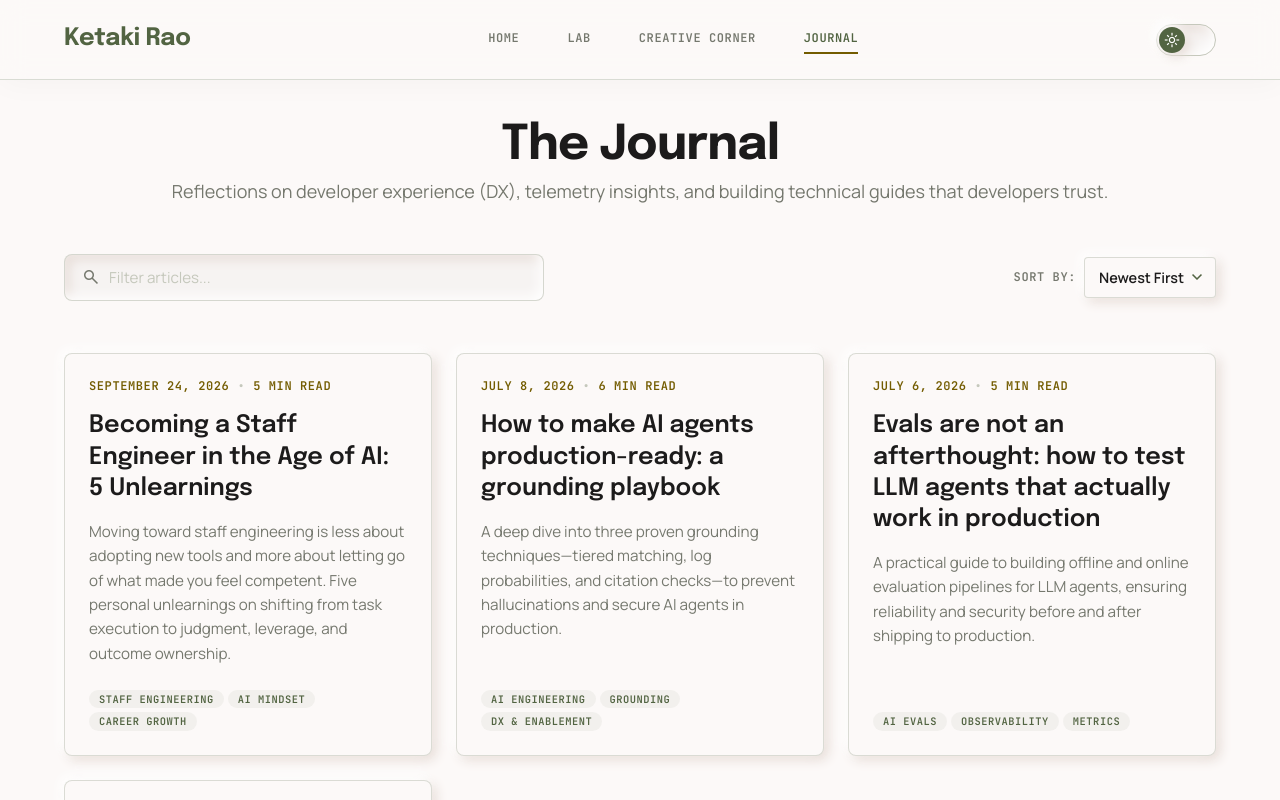
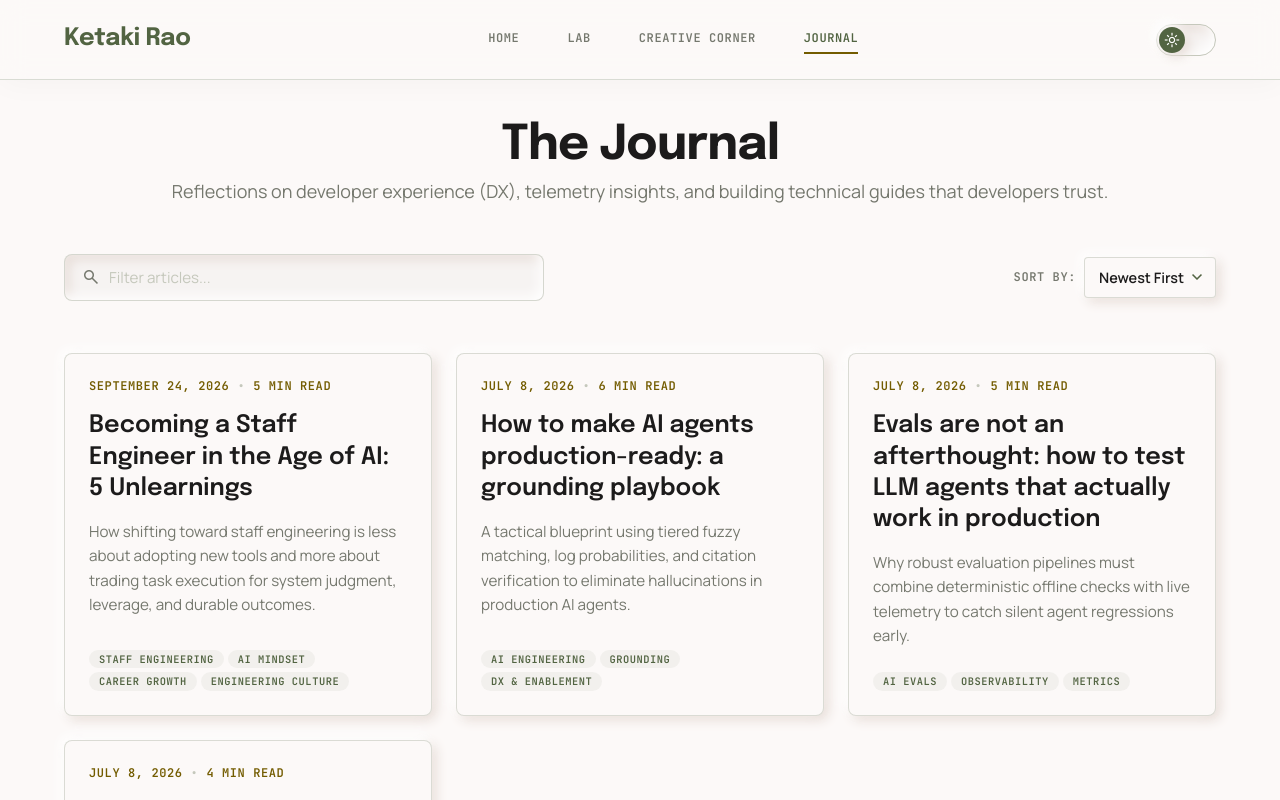
Before and after one commit to ketakisrao/ketakisrao.github.io, an Angular app: page /journal in a window 1280 px wide. Shown: the top 800 px of the page. Built offline with nearby package versions, Linux system fonts and the light colour scheme.

Commit message:
Use constants

```diff
--- /dev/null
+++ b/src/app/pages/blog/blog-posts.data.ts
@@ -0,0 +1,53 @@
+export interface BlogPostMeta {
+  slug: string;
+  title: string;
+  category: string;
+  date: string;
+  readTime: string;
+  summary: string;
+  excerpt: string;
+  tags: string[];
+}
+
+export const JOURNAL_POSTS_DATA: BlogPostMeta[] = [
+  {
+    slug: 'ai-accelerating-path-to-staff-engineer',
+    title: 'Becoming a Staff Engineer in the Age of AI: 5 Unlearnings',
+    category: 'Staff Engineering & AI',
+    date: 'September 24, 2026',
+    readTime: '5 min read',
+    summary: 'How shifting toward staff engineering is less about adopting new tools and more about trading task execution for system judgment, leverage, and durable outcomes.',
+    excerpt: 'How shifting toward staff engineering is less about adopting new tools and more about trading task execution for system judgment, leverage, and durable outcomes.',
+    tags: ['Staff Engineering', 'AI Mindset', 'Career Growth', 'Engineering Culture']
+  },
+  {
+    slug: 'making-ai-agents-production-ready',
+    title: 'How to make AI agents production-ready: a grounding playbook',
+    category: 'AI Engineering & DX',
+    date: 'July 8, 2026',
+    readTime: '6 min read',
+    summary: 'A tactical blueprint using tiered fuzzy matching, log probabilities, and citation verification to eliminate hallucinations in production AI agents.',
+    excerpt: 'A tactical blueprint using tiered fuzzy matching, log probabilities, and citation verification to eliminate hallucinations in production AI agents.',
+    tags: ['AI Engineering', 'Grounding', 'DX & Enablement']
+  },
+  {
+    slug: 'evals-not-an-afterthought',
+    title: 'Evals are not an afterthought: how to test LLM agents that actually work in production',
+    category: 'AI Evals & Metrics',
+    date: 'July 8, 2026',
+    readTime: '5 min read',
+    summary: 'Why robust evaluation pipelines must combine deterministic offline checks with live telemetry to catch silent agent regressions early.',
+    excerpt: 'Why robust evaluation pipelines must combine deterministic offline checks with live telemetry to catch silent agent regressions early.',
+    tags: ['AI Evals', 'Observability', 'Metrics']
+  },
+  {
+    slug: 'securing-the-prompt-beginner-guide',
+    title: 'Securing the prompt: a beginner\'s guide to LLM and agent security',
+    category: 'Developer Education',
+    date: 'July 8, 2026',
+    readTime: '4 min read',
+    summary: 'A practical security guide on defending autonomous LLM agents against prompt injections, data leakage, and untrusted execution boundaries.',
+    excerpt: 'A practical guide on defending autonomous LLM agents against prompt injections, data leakage, and untrusted execution boundaries.',
+    tags: ['Developer Education', 'Prompt Security', 'InfoSec']
+  }
+];
--- a/src/app/pages/blog/blog.component.ts
+++ b/src/app/pages/blog/blog.component.ts
@@ -5,6 +5,7 @@ import { GroundingBlogComponent } from './grounding-blog.component';
 import { EvalsBlogComponent } from './evals-blog.component';
 import { SecurityBlogComponent } from './security-blog.component';
 import { StaffMindsetBlogComponent } from './staff-mindset-blog.component';
+import { JOURNAL_POSTS_DATA, BlogPostMeta } from './blog-posts.data';
 
 @Component({
   selector: 'app-blog',
@@ -22,44 +23,11 @@ import { StaffMindsetBlogComponent } from './staff-mindset-blog.component';
 export class BlogComponent implements OnInit {
   private route = inject(ActivatedRoute);
   private router = inject(Router);
-  selectedPost: any | null = null;
+  selectedPost: BlogPostMeta | null = null;
   searchText: string = '';
   sortOrder: 'desc' | 'asc' = 'desc';
 
-  posts = [
-    {
-      title: 'Becoming a Staff Engineer in the Age of AI: 5 Unlearnings',
-      excerpt: 'Moving toward staff engineering is less about adopting new tools and more about letting go of what made you feel competent. Five personal unlearnings on shifting from task execution to judgment, leverage, and outcome ownership.',
-      date: 'September 24, 2026',
-      readTime: '5 min read',
-      tags: ['Staff Engineering', 'AI Mindset', 'Career Growth'],
-      slug: 'ai-accelerating-path-to-staff-engineer'
-    },
-    {
-      title: 'How to make AI agents production-ready: a grounding playbook',
-      excerpt: 'A deep dive into three proven grounding techniques—tiered matching, log probabilities, and citation checks—to prevent hallucinations and secure AI agents in production.',
-      date: 'July 8, 2026',
-      readTime: '6 min read',
-      tags: ['AI Engineering', 'Grounding', 'DX & Enablement'],
-      slug: 'making-ai-agents-production-ready'
-    },
-    {
-      title: 'Evals are not an afterthought: how to test LLM agents that actually work in production',
-      excerpt: 'A practical guide to building offline and online evaluation pipelines for LLM agents, ensuring reliability and security before and after shipping to production.',
-      date: 'July 6, 2026',
-      readTime: '5 min read',
-      tags: ['AI Evals', 'Observability', 'Metrics'],
-      slug: 'evals-not-an-afterthought'
-    },
-    {
-      title: 'Securing the prompt: a beginner\'s guide to LLM and agent security',
-      excerpt: 'An introductory playbook on defending LLMs and autonomous agents against prompt injections, data leakage, and insecure integrations using the OWASP Top 10 for LLMs.',
-      date: 'July 4, 2026',
-      readTime: '4 min read',
-      tags: ['Developer Education', 'Prompt Security', 'InfoSec'],
-      slug: 'securing-the-prompt-beginner-guide'
-    }
-  ];
+  readonly posts: BlogPostMeta[] = JOURNAL_POSTS_DATA;
 
   get filteredAndSortedPosts() {
     let result = this.posts.filter(post =>
@@ -84,7 +52,7 @@ export class BlogComponent implements OnInit {
           this.selectedPost = post;
         } else {
           this.selectedPost = null;
-          this.router.navigate(['/blog']);
+          this.router.navigate(['/journal']);
         }
       } else {
         this.selectedPost = null;
@@ -92,7 +60,7 @@ export class BlogComponent implements OnInit {
     });
   }
 
-  selectPost(post: any): void {
+  selectPost(post: BlogPostMeta): void {
     this.router.navigate(['/journal', post.slug]);
     window.scrollTo({ top: 0, behavior: 'smooth' });
   }
--- a/src/app/pages/blog/evals-blog.component.html
+++ b/src/app/pages/blog/evals-blog.component.html
@@ -8,14 +8,13 @@
   <article class="blog-post-content">
     <header class="post-detail-header">
       <div class="post-detail-meta font-label-sm">
-        <span class="category-badge">AI Evals & Metrics</span>
+        <span class="category-badge">{{ post.category }}</span>
         <span class="divider">/</span>
-        <span>July 8, 2026</span>
+        <span>{{ post.date }}</span>
         <span class="divider">•</span>
-        <span>5 min read</span>
+        <span>{{ post.readTime }}</span>
       </div>
-      <h1 class="font-display post-detail-title">Evals are not an afterthought: how to test LLM agents that actually
-        work in production</h1>
+      <h1 class="font-display post-detail-title">{{ post.title }}</h1>
 
       <div class="author-badge neumorphic-inset">
         <div class="avatar">
--- a/src/app/pages/blog/evals-blog.component.ts
+++ b/src/app/pages/blog/evals-blog.component.ts
@@ -1,4 +1,5 @@
 import { Component, Output, EventEmitter } from '@angular/core';
+import { JOURNAL_POSTS_DATA } from './blog-posts.data';
 
 @Component({
   selector: 'app-evals-blog',
@@ -9,4 +10,5 @@ import { Component, Output, EventEmitter } from '@angular/core';
 })
 export class EvalsBlogComponent {
   @Output() back = new EventEmitter<void>();
+  readonly post = JOURNAL_POSTS_DATA.find(p => p.slug === 'evals-not-an-afterthought')!;
 }
--- a/src/app/pages/blog/grounding-blog.component.html
+++ b/src/app/pages/blog/grounding-blog.component.html
@@ -8,13 +8,13 @@
   <article class="blog-post-content">
     <header class="post-detail-header">
       <div class="post-detail-meta font-label-sm">
-        <span class="category-badge">AI Engineering & DX</span>
+        <span class="category-badge">{{ post.category }}</span>
         <span class="divider">/</span>
-        <span>July 8, 2026</span>
+        <span>{{ post.date }}</span>
         <span class="divider">•</span>
-        <span>6 min read</span>
+        <span>{{ post.readTime }}</span>
       </div>
-      <h1 class="font-display post-detail-title">How to make AI agents production-ready: a grounding playbook</h1>
+      <h1 class="font-display post-detail-title">{{ post.title }}</h1>
 
       <div class="author-badge neumorphic-inset">
         <div class="avatar">
--- a/src/app/pages/blog/grounding-blog.component.ts
+++ b/src/app/pages/blog/grounding-blog.component.ts
@@ -1,4 +1,5 @@
 import { Component, Output, EventEmitter } from '@angular/core';
+import { JOURNAL_POSTS_DATA } from './blog-posts.data';
 
 @Component({
   selector: 'app-grounding-blog',
@@ -9,4 +10,5 @@ import { Component, Output, EventEmitter } from '@angular/core';
 })
 export class GroundingBlogComponent {
   @Output() back = new EventEmitter<void>();
+  readonly post = JOURNAL_POSTS_DATA.find(p => p.slug === 'making-ai-agents-production-ready')!;
 }
--- a/src/app/pages/blog/security-blog.component.html
+++ b/src/app/pages/blog/security-blog.component.html
@@ -8,13 +8,13 @@
   <article class="blog-post-content">
     <header class="post-detail-header">
       <div class="post-detail-meta font-label-sm">
-        <span class="category-badge">Developer Education</span>
+        <span class="category-badge">{{ post.category }}</span>
         <span class="divider">/</span>
-        <span>July 8, 2026</span>
+        <span>{{ post.date }}</span>
         <span class="divider">•</span>
-        <span>4 min read</span>
+        <span>{{ post.readTime }}</span>
       </div>
-      <h1 class="font-display post-detail-title">Securing the prompt: a beginner's guide to LLM and agent security</h1>
+      <h1 class="font-display post-detail-title">{{ post.title }}</h1>
 
       <div class="author-badge neumorphic-inset">
         <div class="avatar">
--- a/src/app/pages/blog/security-blog.component.ts
+++ b/src/app/pages/blog/security-blog.component.ts
@@ -1,4 +1,5 @@
 import { Component, Output, EventEmitter } from '@angular/core';
+import { JOURNAL_POSTS_DATA } from './blog-posts.data';
 
 @Component({
   selector: 'app-security-blog',
@@ -9,4 +10,5 @@ import { Component, Output, EventEmitter } from '@angular/core';
 })
 export class SecurityBlogComponent {
   @Output() back = new EventEmitter<void>();
+  readonly post = JOURNAL_POSTS_DATA.find(p => p.slug === 'securing-the-prompt-beginner-guide')!;
 }
--- a/src/app/pages/blog/staff-mindset-blog.component.html
+++ b/src/app/pages/blog/staff-mindset-blog.component.html
@@ -8,14 +8,14 @@
   <article class="blog-post-content">
     <header class="post-detail-header">
       <div class="post-detail-meta font-label-sm">
-        <span class="category-badge">Staff Engineering & AI</span>
+        <span class="category-badge">{{ post.category }}</span>
         <span class="divider">/</span>
-        <span>September 24, 2026</span>
+        <span>{{ post.date }}</span>
         <span class="divider">•</span>
-        <span>5 min read</span>
+        <span>{{ post.readTime }}</span>
       </div>
       <h1 class="font-display post-detail-title">
-        Becoming a Staff Engineer in the Age of AI: 5 Unlearnings
+        {{ post.title }}
       </h1>
 
       <div class="author-badge neumorphic-inset">
@@ -176,10 +176,9 @@
     <!-- Post Footer -->
     <footer class="post-detail-footer">
       <div class="post-tags-detail">
-        <span class="chip font-label-sm">Staff Engineering</span>
-        <span class="chip font-label-sm">AI Mindset</span>
-        <span class="chip font-label-sm">Career Growth</span>
-        <span class="chip font-label-sm">Engineering Culture</span>
+        @for (tag of post.tags; track tag) {
+          <span class="chip font-label-sm">{{ tag }}</span>
+        }
       </div>
       <button class="btn btn-secondary neumorphic-outset" (click)="back.emit()">
         <span class="material-symbols-outlined">arrow_back</span>
--- a/src/app/pages/blog/staff-mindset-blog.component.ts
+++ b/src/app/pages/blog/staff-mindset-blog.component.ts
@@ -1,4 +1,5 @@
 import { Component, Output, EventEmitter } from '@angular/core';
+import { JOURNAL_POSTS_DATA } from './blog-posts.data';
 
 @Component({
   selector: 'app-staff-mindset-blog',
@@ -9,4 +10,5 @@ import { Component, Output, EventEmitter } from '@angular/core';
 })
 export class StaffMindsetBlogComponent {
   @Output() back = new EventEmitter<void>();
+  readonly post = JOURNAL_POSTS_DATA.find(p => p.slug === 'ai-accelerating-path-to-staff-engineer')!;
 }
```
Also changed, not shown: 1 other file (tests, documents, lock files or other folders).
